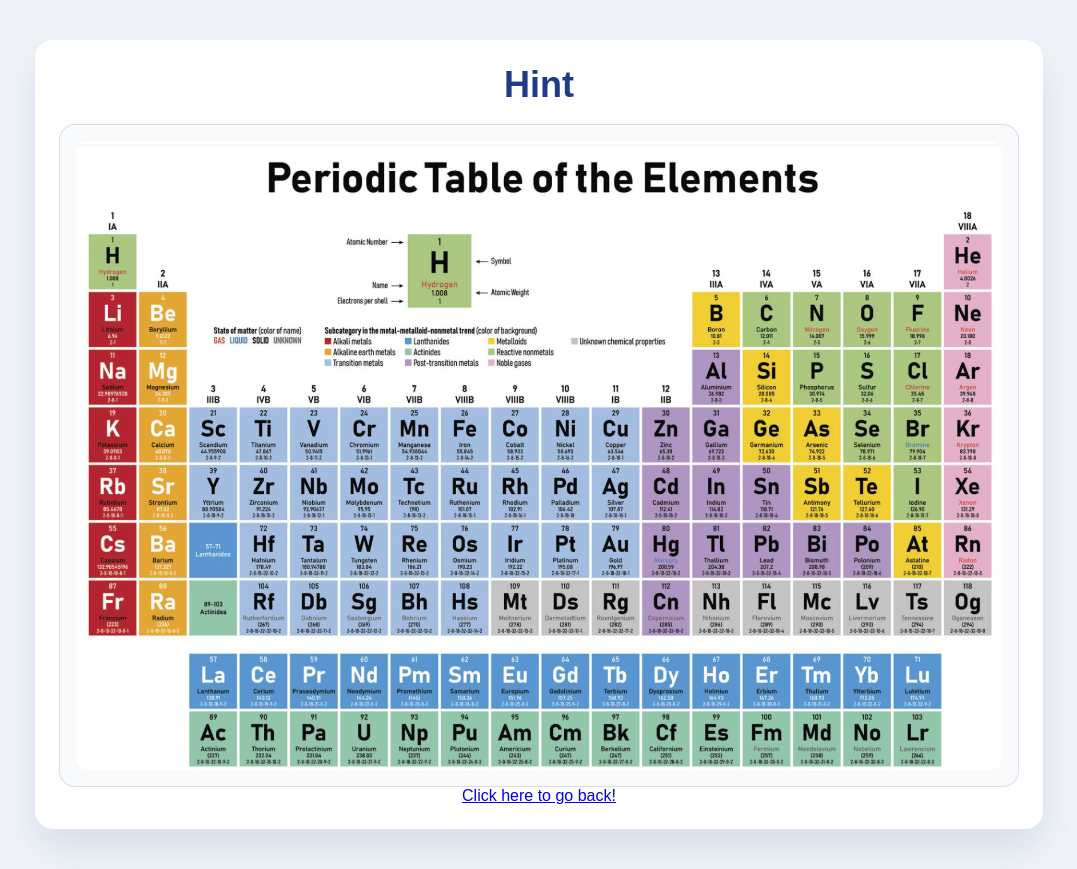
After one commit to Peterw23109/12DtP_project, a Flask app: template templates/hint.html in a window 1280 px wide. The commit adds this page. Shown: the whole page, without its empty margins (101-1178 px from the left). Run offline with Flask 3, Linux system fonts and the light colour scheme; the template is opened without the code that fills it, so the values that code supplies are empty.

Commit message:
added hint but it doesnt look nice

```diff
--- a/static/style.css
+++ b/static/style.css
@@ -1,4 +1,3 @@
-
 body {
     font-family: 'Arial', sans-serif;
     background: #f0f4f8;
@@ -40,17 +39,30 @@ button {
     font-size: 16px;
     cursor: pointer;
 }
-.column {
+.column, .grid {
     display: grid;
-    grid-template-columns: repeat(8, 1fr);
+    grid-template-columns: repeat(9, 1fr);
     max-width: 1200px;
     margin: 10px auto;
     padding: 10px;
-    text-align: center;
     background-color: #1e3a8a;
     color: white;
     border-radius: 8px;
     gap: 5px;
+    align-items: stretch;
+}
+
+.column > div,
+.grid > div {
+    padding: 8px 6px;
+    display: flex;
+    align-items: center;
+    justify-content: center;
+    min-height: 42px;
+    box-sizing: border-box;
+    white-space: nowrap;
+    overflow: hidden;
+    text-overflow: ellipsis;
 }
 .green {
     background-color: #22c55e;
@@ -81,3 +93,35 @@ p{
     font-family: inherit;
 
 }
+.hint-container {
+    width: min(100%, 960px);
+    margin: 40px auto;
+    padding: 24px;
+    background: white;
+    box-shadow: 0 20px 40px rgba(30, 58, 138, 0.12);
+    border-radius: 18px;
+    text-align: center;
+}
+
+.hint-container h1 {
+    margin: 0 0 18px;
+    color: #1e3a8a;
+    font-size: 36px;
+}
+
+.hint-card {
+    overflow: hidden;
+    border-radius: 16px;
+    border: 1px solid rgba(30, 58, 138, 0.15);
+    background: #f8fafc;
+    padding: 16px;
+}
+
+.hint-card img {
+    width: 100%;
+    height: auto;
+    display: block;
+    border-radius: 12px;
+    max-height: 760px;
+    object-fit: contain;
+}
--- /dev/null
+++ b/templates/hint.html
@@ -0,0 +1,18 @@
+<!DOCTYPE html>
+<html>
+<head>
+    <link rel="stylesheet" href="{{ url_for('static', filename='style.css') }}">
+    <title>Periodic Guess - Hint</title>
+</head>
+<body>
+    <div class="hint-container">
+        <h1>Hint</h1>
+        <div class="hint-card">
+            <img src="{{ url_for('static', filename='table.png') }}" alt="Periodic Table">
+        </div>
+            <a href="/quiz">Click here to go back!</a>
+    </div>
+
+
+</body>
+</html>
```
Also changed, not shown: templates/element.html (+22 -31 lines), element.db, static/table.png (added).
